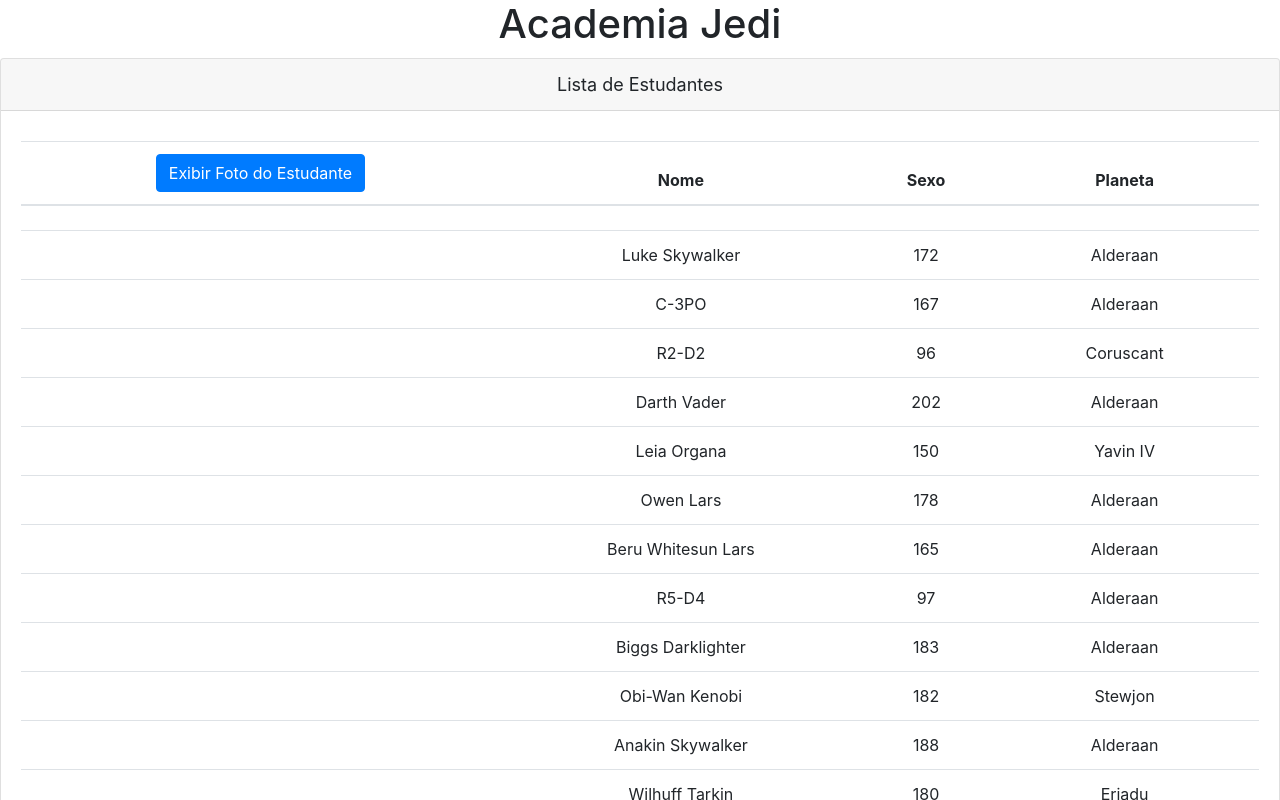
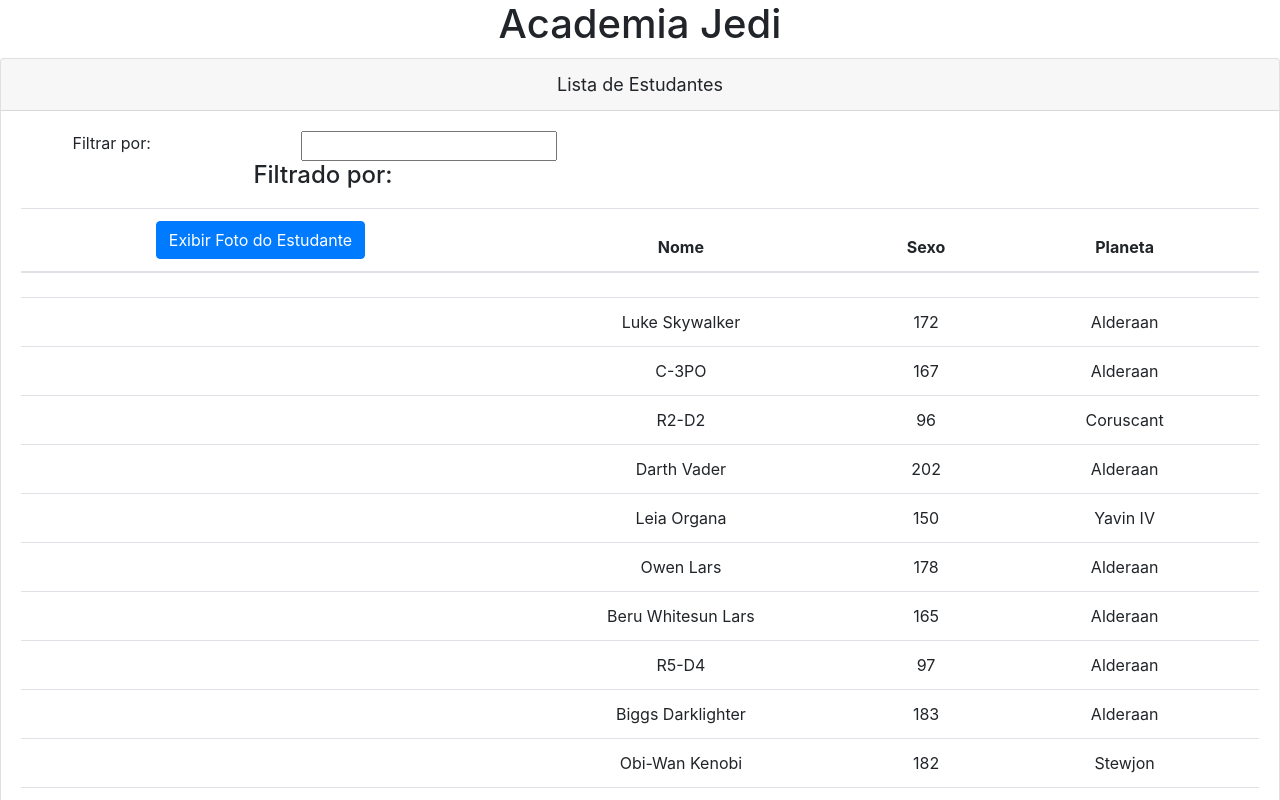
Before and after one commit to rhuanapires/academia-jedi, an Angular app: page / in a window 1280 px wide. Shown: the top 800 px of the page. Built offline with nearby package versions, Linux system fonts and the light colour scheme.

Commit message:
props filtroLista implemented with two way binding

```diff
--- a/src/app/app.module.ts
+++ b/src/app/app.module.ts
@@ -1,12 +1,13 @@
 import { BrowserModule } from "@angular/platform-browser";
 import { NgModule } from "@angular/core";
+import {FormsModule} from "@angular/forms"
 
 import { AppComponent } from "./app.component";
 import { ListaEstudantesComponent } from "./estudantes/lista-estudantes.component";
 
 @NgModule({
   declarations: [AppComponent, ListaEstudantesComponent],
-  imports: [BrowserModule],
+  imports: [BrowserModule, FormsModule],
   bootstrap: [AppComponent]
 })
 export class AppModule {}
--- a/src/app/estudantes/lista-estudantes.component.html
+++ b/src/app/estudantes/lista-estudantes.component.html
@@ -2,6 +2,18 @@
   <div class="card-header">
     Lista de Estudantes</div>
   <div class="card-body">
+    <div class="row">
+      <div class="col-md-2">Filtrar por:</div>
+      <div class="col-md-4">
+        <input type="text"
+               [(ngModel)]='filtroLista' />
+      </div>
+    </div>
+    <div class="row">
+      <div class="col-md-6">
+        <h4>Filtrado por: {{filtroLista}}</h4>
+      </div>
+    </div>
     <div class="table-responsive"
          *ngIf='estudantes && estudantes.length'>
       <table class="table">
--- a/src/app/estudantes/lista-estudantes.component.ts
+++ b/src/app/estudantes/lista-estudantes.component.ts
@@ -238,6 +238,7 @@ export class ListaEstudantesComponent {
   larguraImagem: number = 50;
   margemImagem: number = 2;
   exibirImagem: boolean = false;
+  filtroLista: string = "";
 
   // Método para exibir ou esconder a imagem ao clicar no botao
   alternarImagem() {
```
